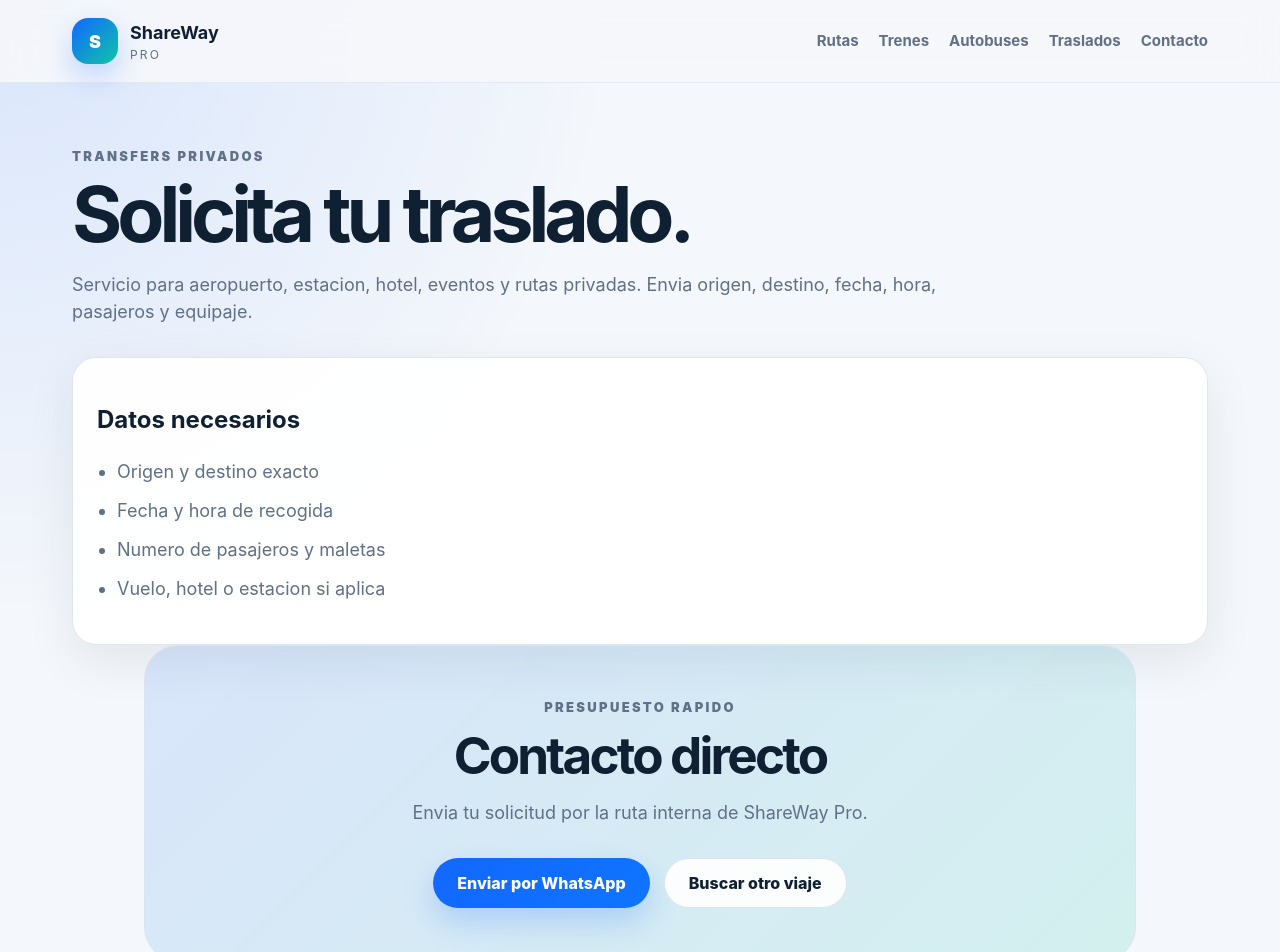
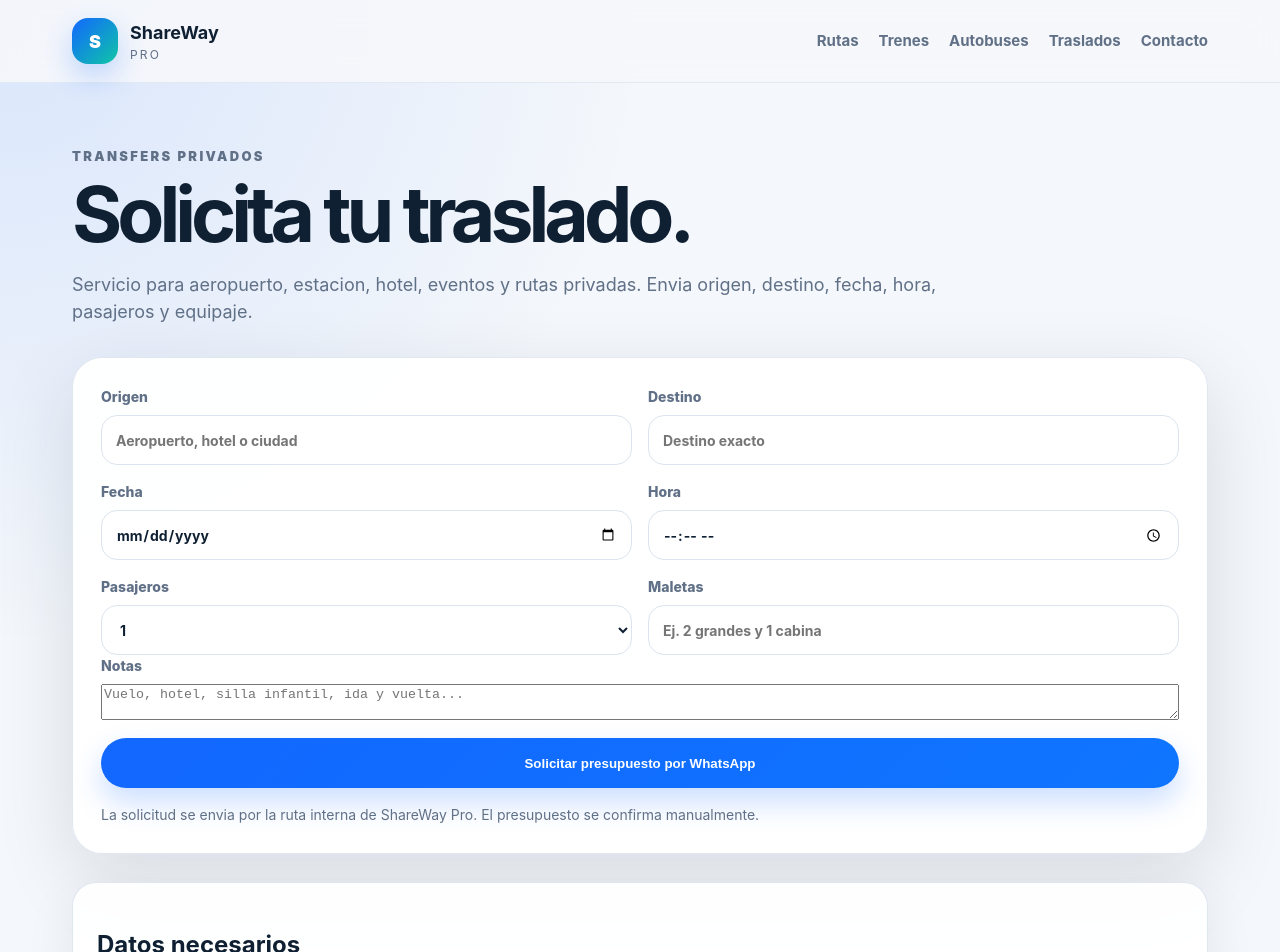
Before and after one commit to fuadel21/shareway-pro, a Next.js app: page /traslados in a window 1280 px wide. Shown: the top 952 px of the page. Built offline with nearby package versions, Linux system fonts and the light colour scheme; no server answers.

Commit message:
add transfer request form

```diff
--- a/pages/traslados.tsx
+++ b/pages/traslados.tsx
@@ -1,14 +1,84 @@
+import Head from 'next/head';
+import { FormEvent, useEffect, useState } from 'react';
+import { useRouter } from 'next/router';
+
+function first(value: string | string[] | undefined) {
+  return Array.isArray(value) ? value[0] || '' : value || '';
+}
+
 export default function TrasladosPage() {
-  const whatsappText = encodeURIComponent('Hola, quiero solicitar un presupuesto de transfer en ShareWay Pro. Origen: Destino: Fecha: Hora: Pasajeros: Maletas:');
+  const router = useRouter();
+  const [origin, setOrigin] = useState('');
+  const [destination, setDestination] = useState('');
+  const [date, setDate] = useState('');
+  const [time, setTime] = useState('');
+  const [passengers, setPassengers] = useState('1');
+  const [bags, setBags] = useState('');
+  const [notes, setNotes] = useState('');
+  const [error, setError] = useState('');
+
+  useEffect(() => {
+    if (!router.isReady) return;
+    setOrigin(first(router.query.origin));
+    setDestination(first(router.query.destination));
+    setDate(first(router.query.date));
+    setPassengers(first(router.query.passengers) || '1');
+  }, [router.isReady, router.query.origin, router.query.destination, router.query.date, router.query.passengers]);
+
+  function submit(event: FormEvent<HTMLFormElement>) {
+    event.preventDefault();
+    setError('');
+
+    if (!origin || !destination || !date || !time) {
+      setError('Completa origen, destino, fecha y hora para solicitar el presupuesto.');
+      return;
+    }
+
+    const text = [
+      'Hola, quiero solicitar un presupuesto de transfer en ShareWay Pro.',
+      `Origen: ${origin}`,
+      `Destino: ${destination}`,
+      `Fecha: ${date}`,
+      `Hora: ${time}`,
+      `Pasajeros: ${passengers}`,
+      `Maletas: ${bags || 'No indicado'}`,
+      `Notas: ${notes || 'Sin notas'}`
+    ].join('\n');
+
+    window.location.href = `/whatsapp?text=${encodeURIComponent(text)}`;
+  }
 
   return (
-    <main className="page-wrap">
+    <>
+      <Head>
+        <title>Transfers privados | ShareWay Pro</title>
+        <meta name="description" content="Solicita presupuesto para transfers privados a aeropuertos, estaciones, hoteles y rutas de Costa Brava desde ShareWay Pro." />
+        <link rel="canonical" href="https://shareway.pro/traslados" />
+      </Head>
+      <main className="page-wrap transfer-page">
         <section className="page-hero">
           <p className="eyebrow">Transfers privados</p>
           <h1>Solicita tu traslado.</h1>
           <p>Servicio para aeropuerto, estacion, hotel, eventos y rutas privadas. Envia origen, destino, fecha, hora, pasajeros y equipaje.</p>
         </section>
-      <section className="content-section">
+
+        <section className="transfer-layout">
+          <form className="search-card transfer-form" onSubmit={submit}>
+            <div className="form-grid">
+              <label>Origen<input value={origin} onChange={(event) => setOrigin(event.target.value)} placeholder="Aeropuerto, hotel o ciudad" /></label>
+              <label>Destino<input value={destination} onChange={(event) => setDestination(event.target.value)} placeholder="Destino exacto" /></label>
+              <label>Fecha<input type="date" value={date} onChange={(event) => setDate(event.target.value)} /></label>
+              <label>Hora<input type="time" value={time} onChange={(event) => setTime(event.target.value)} /></label>
+              <label>Pasajeros<select value={passengers} onChange={(event) => setPassengers(event.target.value)}>{[1, 2, 3, 4, 5, 6, 7, 8].map((n) => <option key={n} value={n}>{n}</option>)}</select></label>
+              <label>Maletas<input value={bags} onChange={(event) => setBags(event.target.value)} placeholder="Ej. 2 grandes y 1 cabina" /></label>
+            </div>
+            <label className="full-label">Notas<textarea value={notes} onChange={(event) => setNotes(event.target.value)} placeholder="Vuelo, hotel, silla infantil, ida y vuelta..." /></label>
+            {error ? <p className="form-error">{error}</p> : null}
+            <button className="primary-button" type="submit">Solicitar presupuesto por WhatsApp</button>
+            <p className="form-note">La solicitud se envia por la ruta interna de ShareWay Pro. El presupuesto se confirma manualmente.</p>
+          </form>
+
+          <aside className="content-section transfer-info">
             <h2>Datos necesarios</h2>
             <ul className="clean-list">
               <li>Origen y destino exacto</li>
@@ -16,16 +86,9 @@ export default function TrasladosPage() {
               <li>Numero de pasajeros y maletas</li>
               <li>Vuelo, hotel o estacion si aplica</li>
             </ul>
-      </section>
-      <section className="cta-section">
-        <p className="eyebrow">Presupuesto rapido</p>
-        <h2>Contacto directo</h2>
-        <p>Envia tu solicitud por la ruta interna de ShareWay Pro.</p>
-        <div className="hero-actions center-actions">
-          <a className="primary-link" href={`/whatsapp?text=${whatsappText}`}>Enviar por WhatsApp</a>
-          <a className="secondary-link" href="/#buscar">Buscar otro viaje</a>
-        </div>
+          </aside>
         </section>
       </main>
+    </>
   );
 }
```
Lines whose indentation alone changed are shown as unchanged.
